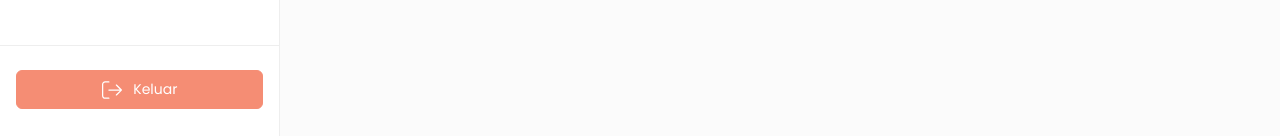
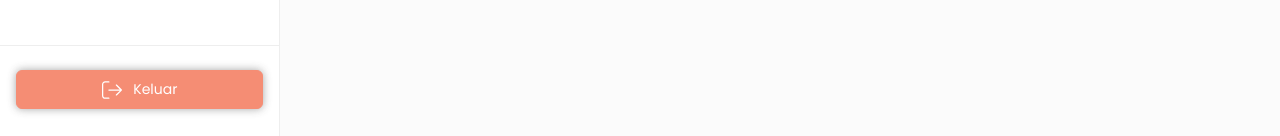
Before and after one commit to andspdev/lectio-divina-frontend, a React (Create React App) app: page /user-login in a window 1280 px wide. Shown: the part 664-800 px from the top of the page. Built offline with nearby package versions, Linux system fonts and the light colour scheme.

Commit message:
UPdate button style

```diff
--- a/src/assets/css/styles.css
+++ b/src/assets/css/styles.css
@@ -86,7 +86,7 @@ a {
     left: 0;
     top: 0;
     right: 0;
-    box-shadow: 0 4px 8px 0 rgba(157, 157, 157, 0.5);
+    box-shadow: 0 4px 8px 0 rgba(157, 157, 157, .5);
 }
 
 .navbar-ld .profile-img,
@@ -207,6 +207,7 @@ a {
 
 .sidebar-left .btn-logout {
     font-size: 14px;
+    box-shadow: 0 0 8px rgba(156, 156, 156, 0.9);
 }
 
 .sidebar-left .btn-logout img {
```
